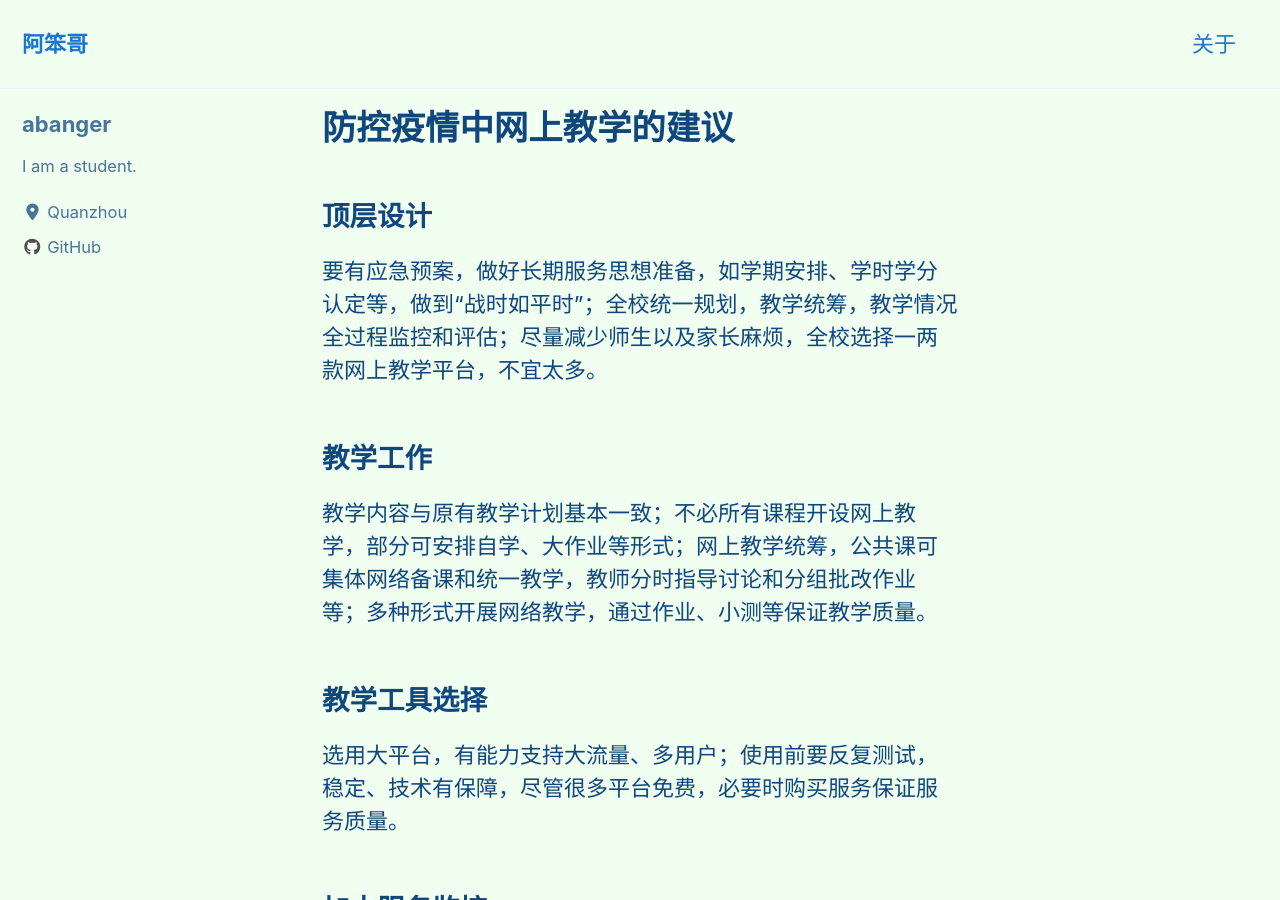
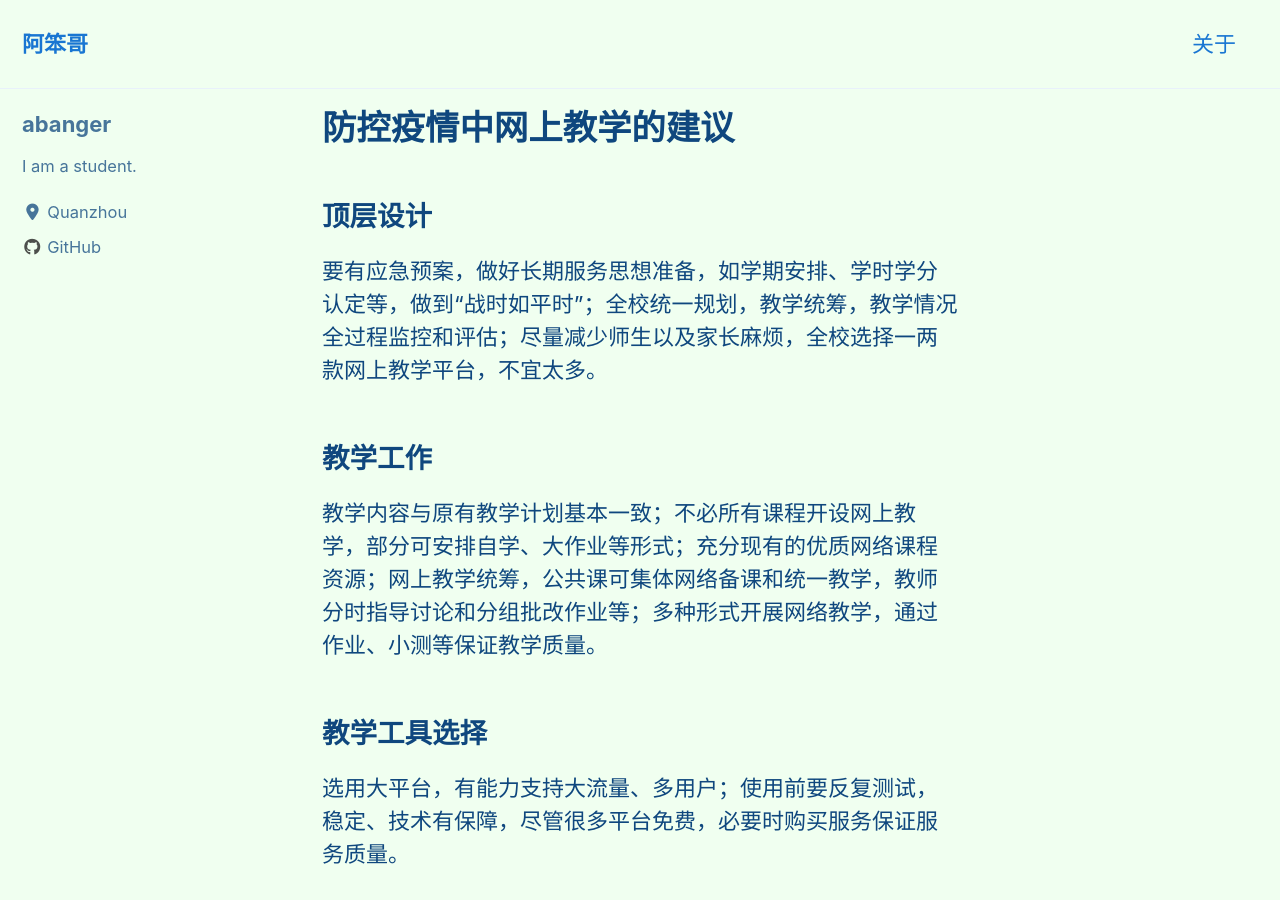
Before and after one commit to abanger/abanger.github.io, a Jekyll site: the page built from _posts/2020-02-11-online-teaching.md, in a window 1280 px wide and 900 px high. Built offline with Jekyll 4.4.1, drawn with Linux system fonts in a browser that asks for light colours; cached includes are drawn as plain includes; nearby versions of some CDN libraries.

Commit message:
Update 2020-02-11-online-teaching.md

```diff
--- a/_posts/2020-02-11-online-teaching.md
+++ b/_posts/2020-02-11-online-teaching.md
@@ -12,7 +12,7 @@ categories:  teaching
 
 ## 教学工作
 
-教学内容与原有教学计划基本一致；不必所有课程开设网上教学，部分可安排自学、大作业等形式；网上教学统筹，公共课可集体网络备课和统一教学，教师分时指导讨论和分组批改作业等；多种形式开展网络教学，通过作业、小测等保证教学质量。
+教学内容与原有教学计划基本一致；不必所有课程开设网上教学，部分可安排自学、大作业等形式；充分现有的优质网络课程资源；网上教学统筹，公共课可集体网络备课和统一教学，教师分时指导讨论和分组批改作业等；多种形式开展网络教学，通过作业、小测等保证教学质量。
 
 ## 教学工具选择
 
```
